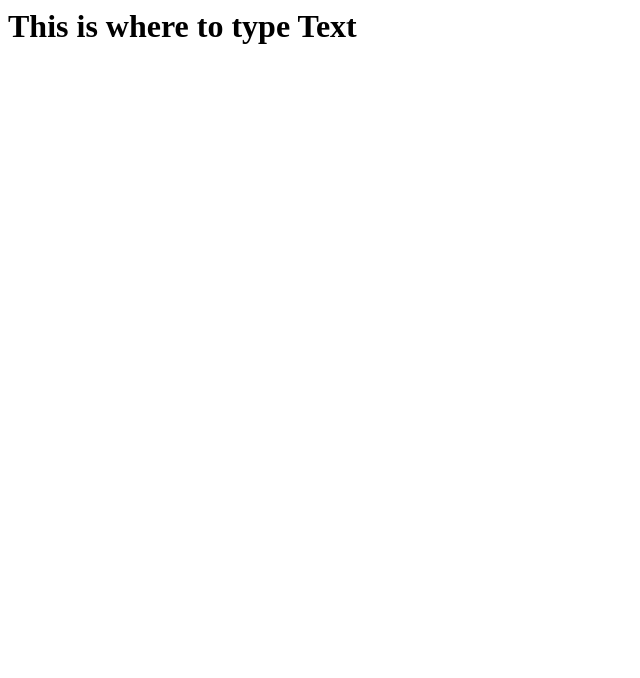
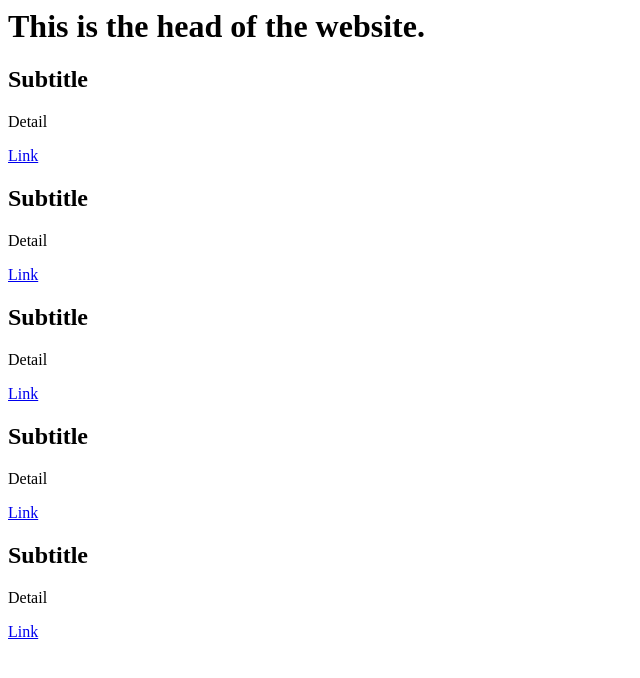
Before and after one commit to notAhmad/Web-Page, a plain HTML site: page index.html in a window 1280 px wide. Shown: the whole page, without its empty margins (0-640 px from the left). Drawn offline with Linux system fonts and the light colour scheme.

Commit message:
Update index.html

```diff
--- a/index.html
+++ b/index.html
@@ -1,10 +1,22 @@
 <!DOCTYPE>
-  <html>
-    <head>
-      <body>
-        <h1>
-        This is where to type Text
-        </h1>
-      </body>
-    </head>
-  </html>
+<html>
+    <body>
+        <h1>This is the head of the website.</h1>
+    </body>
+
+<h2>Subtitle</h2>
+        <p>Detail</p>
+<a href="http://blahblahblah.com/en"id="stuff">Link</a>
+<h2>Subtitle</h2>
+        <p>Detail</p>
+<a href="http://blahblahblah.com/en"id="stuff">Link</a>
+<h2>Subtitle</h2>
+        <p>Detail</p>
+<a href="http://blahblahblah.com/en"id="stuff">Link</a>
+<h2>Subtitle</h2>
+        <p>Detail</p>
+<a href="http://blahblahblah.com/en"id="stuff">Link</a>
+<h2>Subtitle</h2>
+        <p>Detail</p>
+<a href="http://blahblahblah.com/en"id="stuff">Link</a>
+</html>
```
